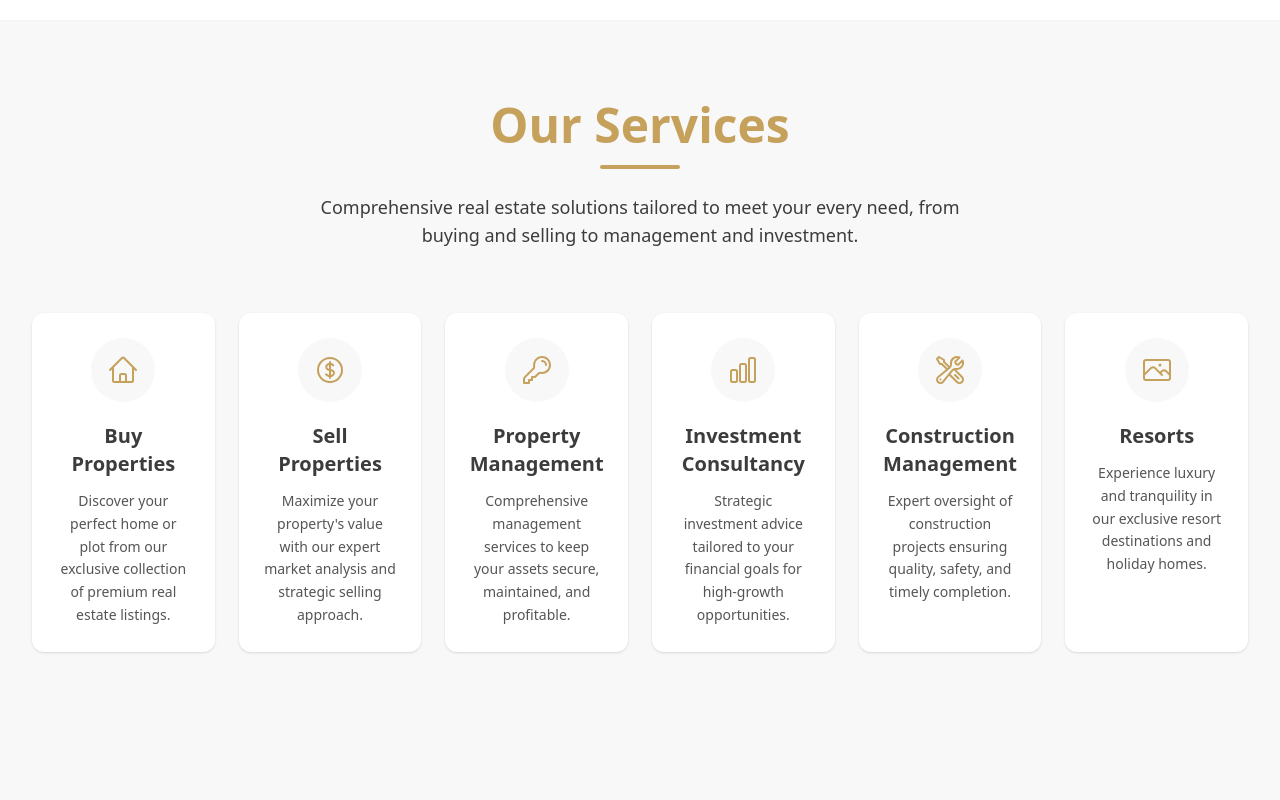
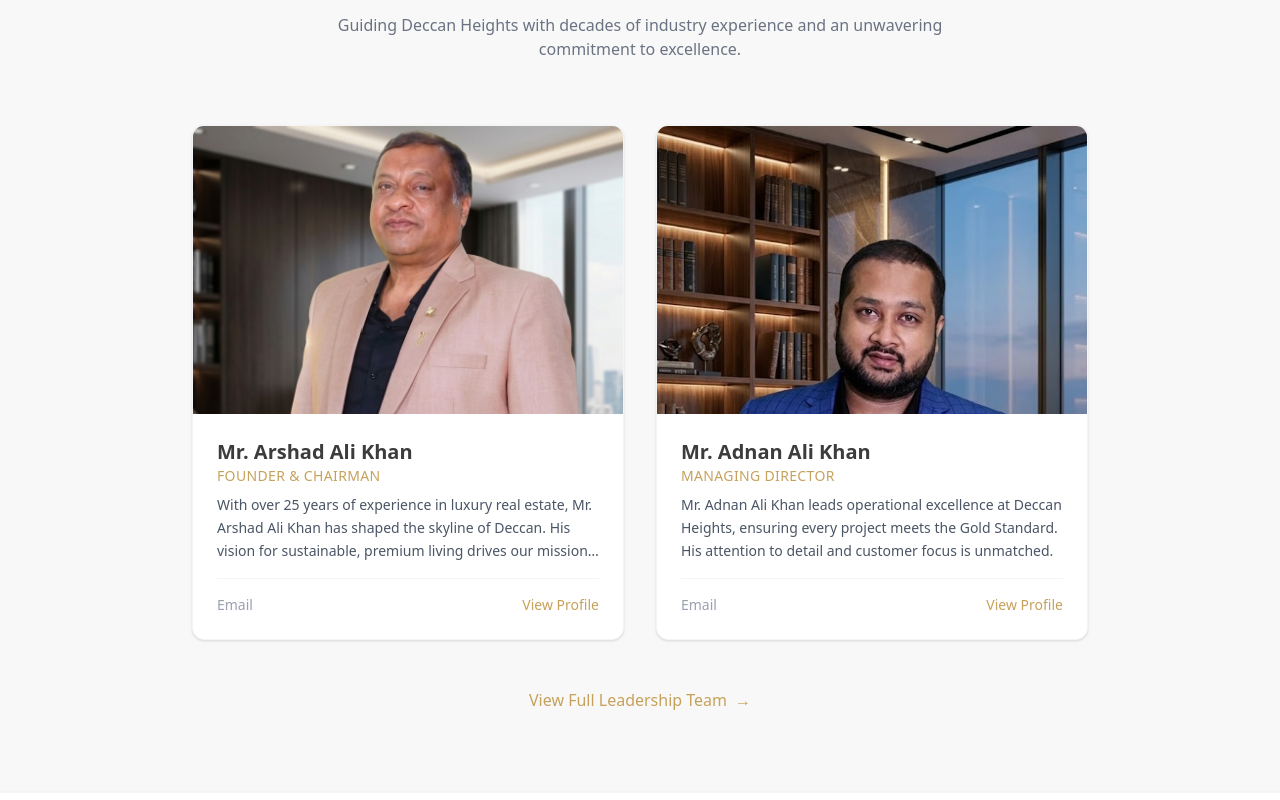
Before and after one commit to Mateen7c7/deccan_heights, a Next.js app: page / in a window 1280 px wide. Shown: the part 3600-4400 px from the top of the page. Built offline with nearby package versions, Linux system fonts and the light colour scheme.

Commit message:
Added Members in Home Page

```diff
--- a/app/page.tsx
+++ b/app/page.tsx
@@ -3,6 +3,7 @@
 import TrustValue from "@/components/TrustValue";
 import LeadCaptureStrip from "@/components/LeadCaptureStrip";
 import BenefitsSection from "@/components/home/BenefitsSection";
+import FoundersSection from "@/components/home/FoundersSection";
 // import OurServicess from "@/components/home/OurServicess";
 import ServicesSection from "@/components/ServicesSection";
 import TestimonialsSection from "@/components/home/TestimonialsSection";
@@ -15,6 +16,7 @@
       <TrustValue />
       <ActiveVenturesSection />
       <BenefitsSection />
+      <FoundersSection />
       <LeadCaptureStrip />
       <ServicesSection />
       <TestimonialsSection />
--- /dev/null
+++ b/components/home/FoundersSection.tsx
@@ -0,0 +1,93 @@
+"use client";
+
+import { motion } from "framer-motion";
+import Link from "next/link";
+import TeamCard from "@/components/team/TeamCard";
+import { TeamMember } from "@/components/team/types";
+
+const founders: TeamMember[] = [
+  {
+    id: "founder-1",
+    name: "Mr. Arshad Ali Khan",
+    title: "Founder & Chairman",
+    image: "/staff/Arshad ali khan.jpeg",
+    summary:
+      "With over 25 years of experience in luxury real estate, Mr. Arshad Ali Khan has shaped the skyline of Deccan. His vision for sustainable, premium living drives our mission forward.",
+    bio: "Mr. Arshad Ali Khan is the visionary Founder & Chairman of Deccan Heights. Starting his career in 1998, he has overseen the development of over 50 premium residential projects. His leadership style focuses on integrity, innovation, and customer-centricity.",
+    email: "arshad@deccanheights.com",
+    linkedin: "#",
+    certifications: ["RERA Certified"],
+  },
+  {
+    id: "founder-2",
+    name: "Mr. Adnan Ali Khan",
+    title: "Managing Director",
+    image: "/staff/adnan.jpeg",
+    summary:
+      "Mr. Adnan Ali Khan leads operational excellence at Deccan Heights, ensuring every project meets the Gold Standard. His attention to detail and customer focus is unmatched.",
+    bio: "Mr. Adnan Ali Khan serves as Managing Director of Deccan Heights, overseeing project execution, legal compliance, and customer experience. He brings operational discipline and a commitment to delivering premium real estate with transparency and integrity.",
+    email: "adnan@deccanheights.com",
+    linkedin: "#",
+    expertises: [
+      "Operations Management",
+      "Legal Compliance",
+      "Customer Experience",
+    ],
+    certifications: ["Green Building Certified", "MBA"],
+  },
+];
+
+export default function FoundersSection() {
+  return (
+    <section className="py-20 bg-gray-50">
+      <div className="container mx-auto px-4">
+        <motion.div
+          initial={{ opacity: 0, y: 20 }}
+          whileInView={{ opacity: 1, y: 0 }}
+          viewport={{ once: true }}
+          className="text-center mb-16"
+        >
+          <span className="text-gold-500 font-medium uppercase tracking-widest text-sm">
+            Leadership
+          </span>
+          <h2 className="text-3xl md:text-4xl font-bold text-charcoal-500 mt-2 mb-4">
+            Meet Our Founders
+          </h2>
+          <p className="text-gray-500 max-w-2xl mx-auto">
+            Guiding Deccan Heights with decades of industry experience and an
+            unwavering commitment to excellence.
+          </p>
+        </motion.div>
+
+        <div className="grid grid-cols-1 md:grid-cols-2 gap-8 max-w-4xl mx-auto">
+          {founders.map((founder, index) => (
+            <motion.div
+              key={founder.id}
+              initial={{ opacity: 0, y: 30 }}
+              whileInView={{ opacity: 1, y: 0 }}
+              transition={{ delay: index * 0.2, duration: 0.6 }}
+              viewport={{ once: true }}
+            >
+              <TeamCard member={founder} variant="leadership" />
+            </motion.div>
+          ))}
+        </div>
+
+        <motion.div
+          initial={{ opacity: 0 }}
+          whileInView={{ opacity: 1 }}
+          viewport={{ once: true }}
+          className="text-center mt-12"
+        >
+          <Link
+            href="/team"
+            className="inline-flex items-center gap-2 text-gold-500 hover:text-gold-600 font-medium transition-colors"
+          >
+            View Full Leadership Team
+            <span aria-hidden="true">→</span>
+          </Link>
+        </motion.div>
+      </div>
+    </section>
+  );
+}
--- a/components/team/LeadershipSection.tsx
+++ b/components/team/LeadershipSection.tsx
@@ -7,25 +7,25 @@
 const leaders: TeamMember[] = [
   {
     id: "l1",
-    name: "Arshad Ali Khan",
-    title: "Founder & CEO",
-    image: "/staff/Arshad ali khan.jpeg", // Using the male placeholder
+    name: "Mr. Arshad Ali Khan",
+    title: "Founder & Chairman",
+    image: "/staff/Arshad ali khan.jpeg",
     summary:
-      "With over 25 years of experience in luxury real estate, Arshad Ali Khan  ` has shaped the skyline of Deccan. His vision for sustainable, premium living helps drive our mission forward.",
-    bio: "Arshad Ali Khan is the visionary Founder & CEO of Deccan Heights. Starting his career in 1998, he has overseen the development of over 50 premium residential projects. His leadership style focuses on integrity, innovation, and customer-centricity. Arshad Ali Khan holds an MBA from IIM Bangalore and is a frequent speaker at national real estate summits.",
+      "With over 25 years of experience in luxury real estate, Mr. Arshad Ali Khan has shaped the skyline of Deccan. His vision for sustainable, premium living helps drive our mission forward.",
+    bio: "Mr. Arshad Ali Khan is the visionary Founder & Chairman of Deccan Heights. Starting his career in 1998, he has overseen the development of over 50 premium residential projects. His leadership style focuses on integrity, innovation, and customer-centricity.",
     email: "arshad@deccanheights.com",
     linkedin: "#",
     certifications: ["RERA Certified"],
   },
   {
     id: "l2",
-    name: "Adnan Ali Khan",
+    name: "Mr. Adnan Ali Khan",
     title: "Managing Director",
-    image: "/staff/adnan.jpeg", // Using the female placeholder
+    image: "/staff/adnan.jpeg",
     summary:
-      "Adnan leads our operational excellence, ensuring every project meets the Gold Standard of Deccan Heights. Her attention to detail and customer focus is unmatched.",
-    bio: "Priya Sharma brings operational discipline and aesthetic finesse to Deccan Heights. Formerly a senior consultant at a top global firm, she pivoted to real estate to build communities, not just houses. She oversees project execution, legal compliance, and customer experience. Priya is also an advocate for sustainable architecture.",
-    email: "priya@deccanheights.com",
+      "Mr. Adnan Ali Khan leads our operational excellence, ensuring every project meets the Gold Standard of Deccan Heights. His attention to detail and customer focus is unmatched.",
+    bio: "Mr. Adnan Ali Khan serves as Managing Director of Deccan Heights, overseeing project execution, legal compliance, and customer experience. He brings operational discipline and a commitment to delivering premium real estate with transparency and integrity.",
+    email: "adnan@deccanheights.com",
     linkedin: "#",
     expertises: [
       "Operations Management",
```
